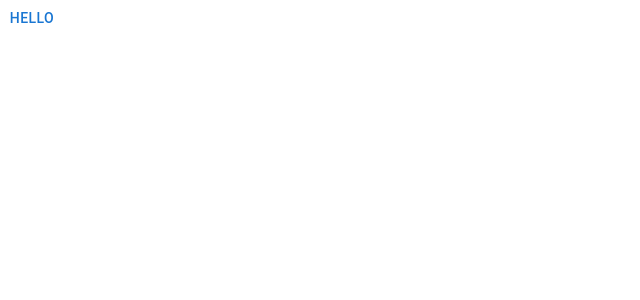
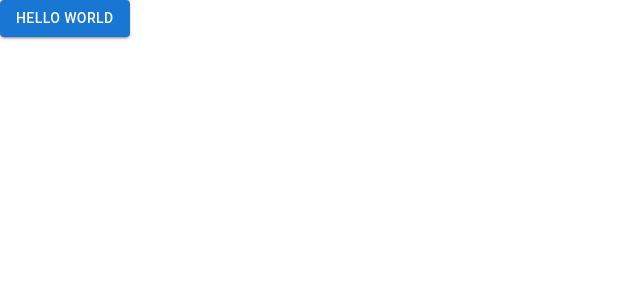
Before and after one commit to Mihir1703/StaticFilesServer, a React (Create React App) app: page / in a window 1280 px wide. Shown: the top 300 px of the page, without its empty margins (0-640 px from the left). Built offline with nearby package versions, Linux system fonts and the light colour scheme.

Commit message:
Sample MUI

```diff
--- a/src/App.js
+++ b/src/App.js
@@ -2,11 +2,13 @@ import React from 'react'
 import { Button } from '@mui/material'
 
 const App = () => {
-  return (
-    <>
-        <Button>Hello</Button>
-    </>
-  )
+    return (
+        <>
+            <Button variant="contained">
+                Hello World
+            </Button>
+        </>
+    )
 }
 
 export default App
```
